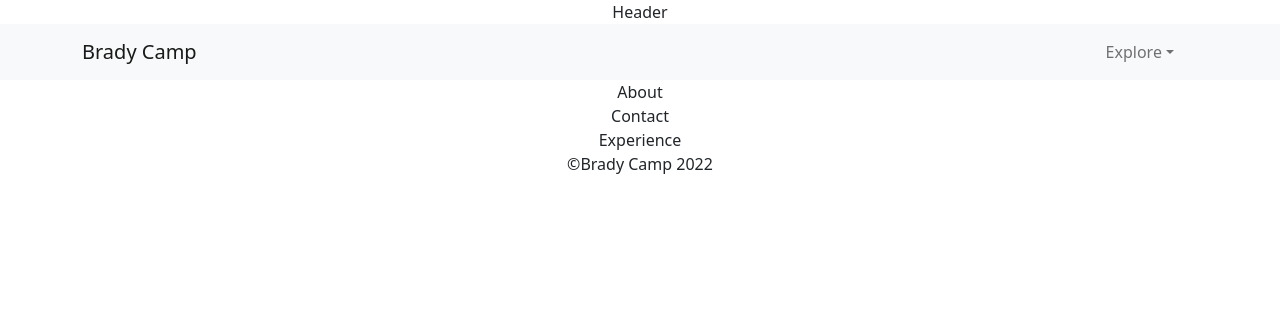
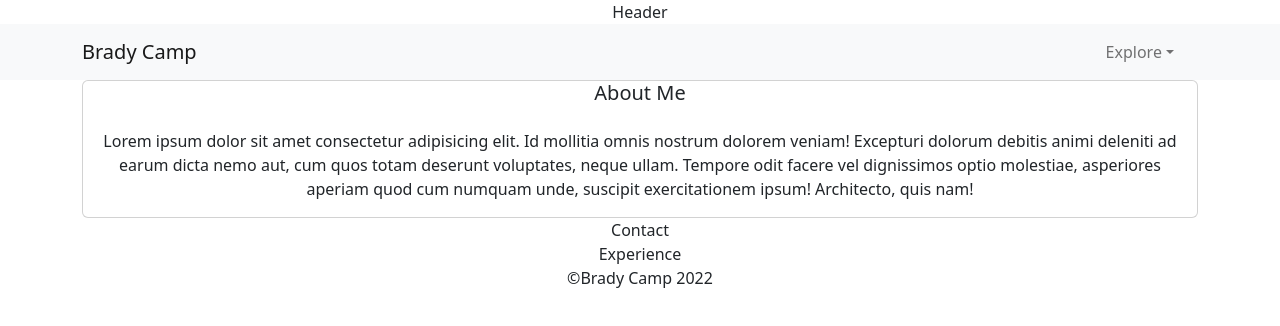
Before and after one commit to bradyjcamp/brady-portfolio, a React (Create React App) app: page / in a window 1280 px wide. Shown: the top 326 px of the page. Built offline with nearby package versions, Linux system fonts and the light colour scheme.

Commit message:
edits to about

```diff
--- a/src/components/About/About.js
+++ b/src/components/About/About.js
@@ -1,9 +1,19 @@
 import React from 'react';
+import { Card, Container } from 'react-bootstrap';
 
 const About = () => {
   return(
     <div id='about'>
-      About
+      <Container>
+        <Card>
+          <Card.Title>
+            About Me
+          </Card.Title>
+          <Card.Body>
+          Lorem ipsum dolor sit amet consectetur adipisicing elit. Id mollitia omnis nostrum dolorem veniam! Excepturi dolorum debitis animi deleniti ad earum dicta nemo aut, cum quos totam deserunt voluptates, neque ullam. Tempore odit facere vel dignissimos optio molestiae, asperiores aperiam quod cum numquam unde, suscipit exercitationem ipsum! Architecto, quis nam!
+          </Card.Body>
+        </Card>
+      </Container>
     </div>
   )
 }
```
Also changed, not shown: src/assets/Brady-Headshot.jpg (added).
